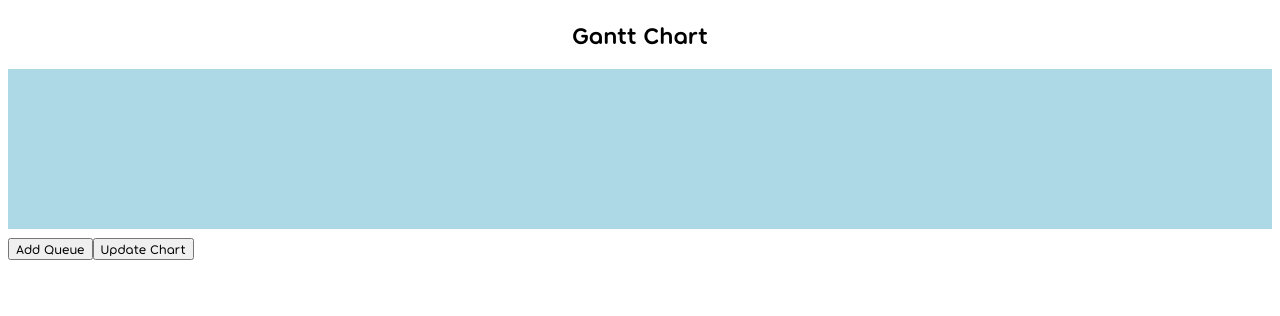
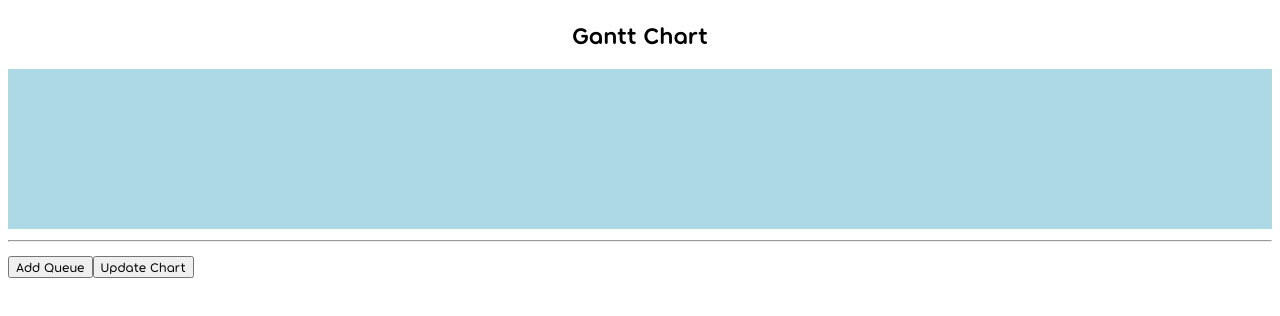
Before and after one commit to Rian8337/process-scheduling-simulator, a React (Vite) app: page / in a window 1280 px wide. Shown: the top 316 px of the page. Built offline with nearby package versions, Linux system fonts and the light colour scheme.

Commit message:
Add line divider between Gantt chart and control panel

```diff
--- a/src/App.tsx
+++ b/src/App.tsx
@@ -5,7 +5,7 @@ export default function App() {
     return (
         <>
             <GanttChart />
-            <br />
+            <hr />
             <ControlPanel />
         </>
     );
```
